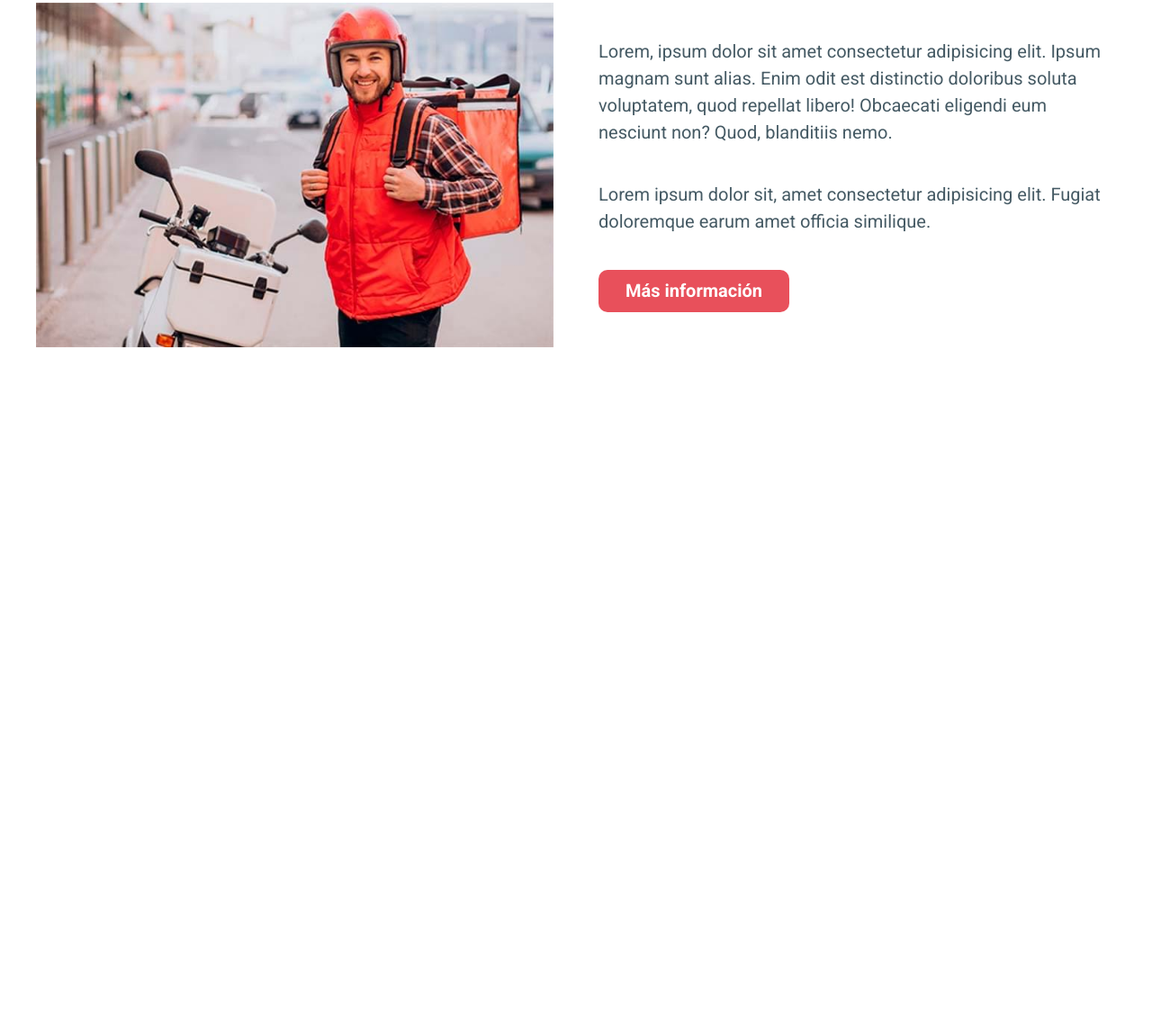
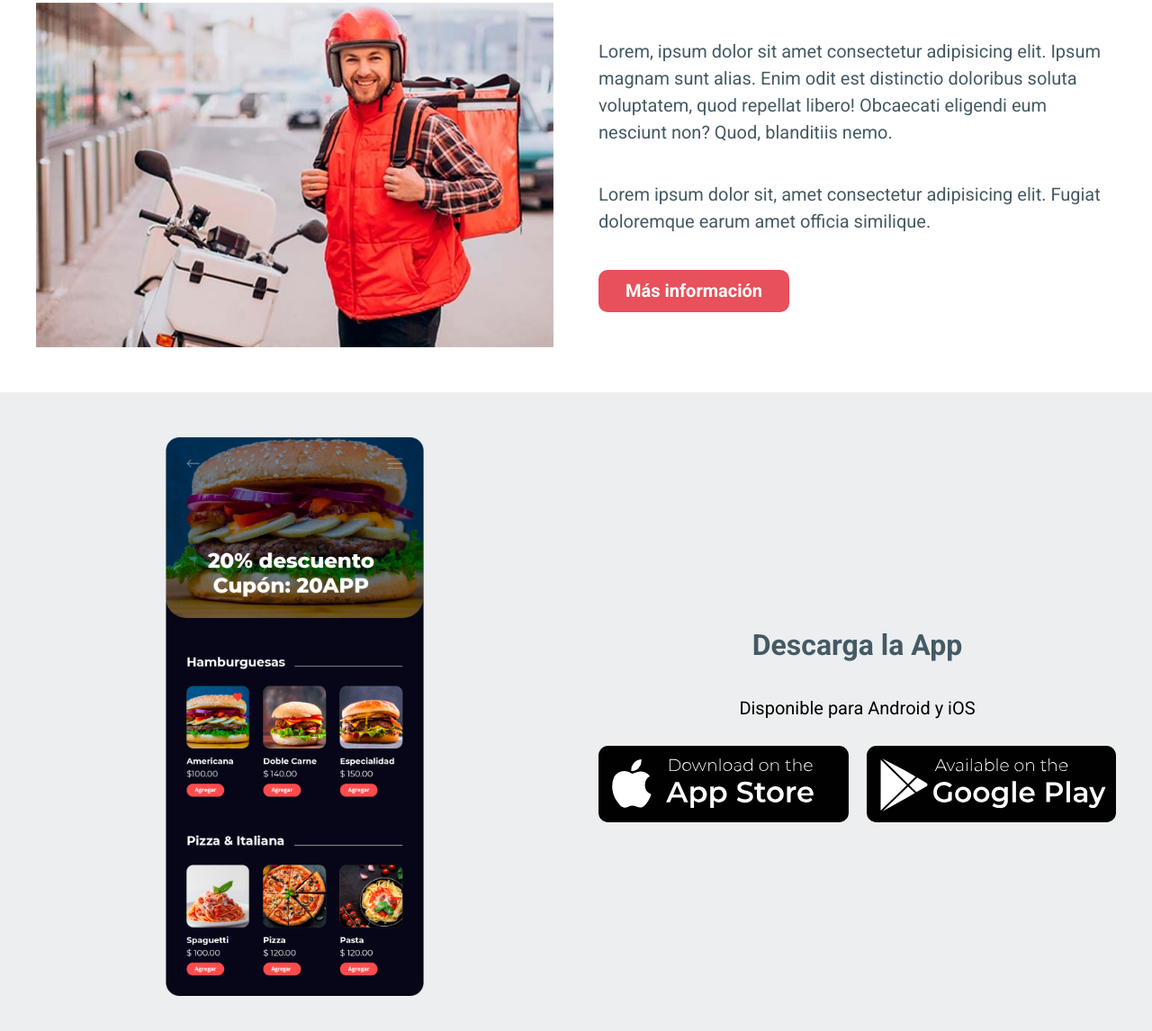
Before and after one commit to Camoralesh27/P6-SASS-DeliveryApp, a website: page index.html in a window 1280 px wide. Shown: the part 4448-5594 px from the top of the page at 90% size. Before the commit the page ends 4884 px from the top, so only its background shows below. Drawn offline with Linux system fonts and the light colour scheme.

Commit message:
terminando seccion descarga la app

```diff
--- a/index.html
+++ b/index.html
@@ -345,6 +345,28 @@
         </div>
     </section>
 
+    <section class="descargar">
+        <div class="descargar__grid contenedor">
+            <div class="descargar__imagen">
+                <img src="build/img/app.png" alt="imagen app">
+            </div>
+
+            <div class="tiendas">
+                <h3 class="tiendas__heading">Descarga la App</h3>
+                <p class="tiendas__texto">Disponible para Android y iOS</p>
+
+                <div class="tiendas__grid">
+                    <a href="#" class="tiendas__enlace">
+                        <img src="build/img/tienda-apple.svg" alt="tienda apple">
+                    </a>
+
+                    <a href="#" class="tiendas__enlace">
+                        <img src="build/img/tienda-android.svg" alt="tienda android">
+                    </a>
+                </div>
+            </div>
+        </div>
+    </section>
 
 
 </body>
--- a/src/scss/app.scss
+++ b/src/scss/app.scss
@@ -5,3 +5,4 @@
 @use 'testimoniales';
 @use 'favoritos';
 @use 'repartidores';
+@use 'descargar';
--- /dev/null
+++ b/src/scss/descargar/_descargar.scss
@@ -0,0 +1,30 @@
+@use 'base/mixins' as m;
+@use 'base/variables' as v;
+
+.descargar {
+    background-color: v.$grisClaro;
+    padding: v.$separacion 0;
+
+    &__grid {
+        display: flex;
+        flex-direction: column-reverse;
+
+        @include m.tablet {
+            @include m.grid(2, v.$separacion);
+        }
+    }
+
+    &__imagen {
+        width: 50%;
+        margin: 5rem auto 0 auto;
+        transition: transform 300ms;
+
+        @include m.tablet {
+            margin-top: 0;
+        }
+
+        &:hover {
+            transform: rotate(4deg) scale(1.2);
+        }
+    }
+}
--- /dev/null
+++ b/src/scss/descargar/_index.scss
@@ -0,0 +1,2 @@
+@forward 'descargar';
+@forward 'tiendas';
--- /dev/null
+++ b/src/scss/descargar/_tiendas.scss
@@ -0,0 +1,34 @@
+@use 'base/mixins' as m;
+@use 'base/variables' as v;
+
+.tiendas {
+    display: flex;
+    flex-direction: column;
+    justify-content: center;
+
+    &__heading,
+    &__texto {
+        text-align: center
+    }
+
+    &__heading {
+        color: v.$secundario;
+        margin: 2rem 0;
+    }
+
+    &__texto {
+        margin-bottom: 3rem;
+    }
+
+    &__grid {
+        @include m.grid(2, 2rem);
+
+    }
+
+    &__enlace {
+        transition: transform 500ms;
+        &:hover {
+            transform: scale(1.2);
+        }
+    }
+}
```
Also changed, not shown: build/css/app.css, 1 other file.
